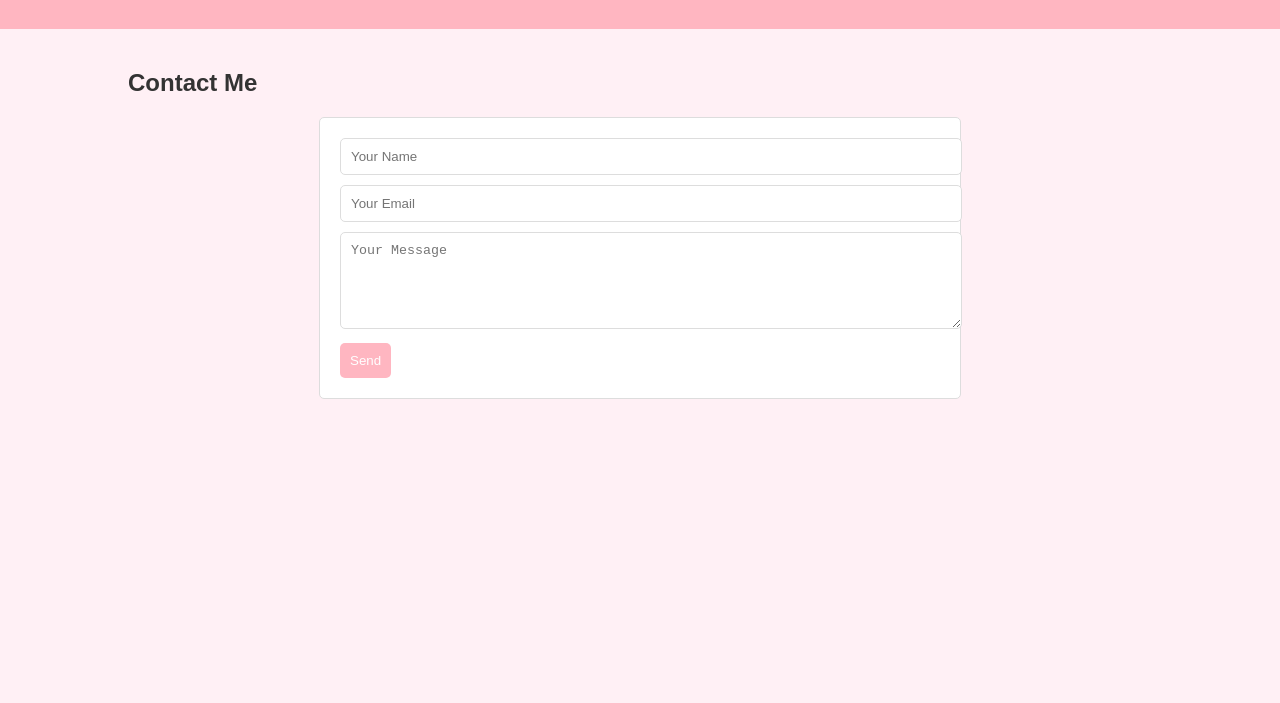
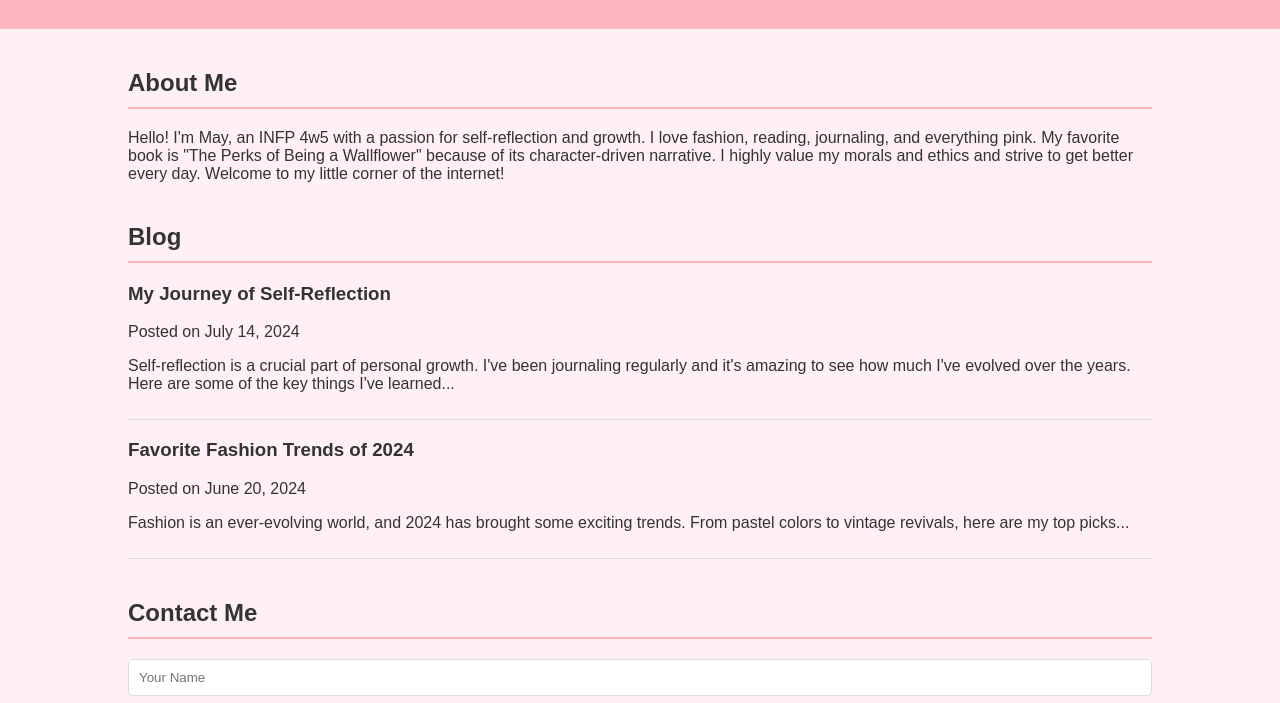
Before and after one commit to jaybeanzx/Firste2024July, a plain HTML site: page index.html in a window 1280 px wide. Shown: the part 71-774 px from the top of the page. Drawn offline with Linux system fonts and the light colour scheme.

Commit message:
Update index.html

```diff
--- a/index.html
+++ b/index.html
@@ -23,17 +23,23 @@
             margin: 0 auto;
             padding: 20px 0;
         }
+        .about, .blog, .contact {
+            margin-bottom: 40px;
+        }
+        h2 {
+            border-bottom: 2px solid #ffb6c1; /* Light Pink border bottom for headings */
+            padding-bottom: 10px;
+        }
+        .blog-post {
+            border-bottom: 1px solid #ddd;
+            padding-bottom: 10px;
+            margin-bottom: 10px;
+        }
         .contact-form {
-            max-width: 600px;
-            margin: 0 auto;
-            padding: 20px;
-            background-color: white;
-            border: 1px solid #ddd;
-            border-radius: 5px;
+            display: flex;
+            flex-direction: column;
         }
-        .contact-form input,
-        .contact-form textarea {
-            width: 100%;
+        .contact-form input, .contact-form textarea {
             padding: 10px;
             margin-bottom: 10px;
             border: 1px solid #ddd;
@@ -54,6 +60,23 @@
         <h1>Welcome to May's World</h1>
     </header>
     <div class="container">
+        <section class="about">
+            <h2>About Me</h2>
+            <p>Hello! I'm May, an INFP 4w5 with a passion for self-reflection and growth. I love fashion, reading, journaling, and everything pink. My favorite book is "The Perks of Being a Wallflower" because of its character-driven narrative. I highly value my morals and ethics and strive to get better every day. Welcome to my little corner of the internet!</p>
+        </section>
+        <section class="blog">
+            <h2>Blog</h2>
+            <div class="blog-post">
+                <h3>My Journey of Self-Reflection</h3>
+                <p>Posted on July 14, 2024</p>
+                <p>Self-reflection is a crucial part of personal growth. I've been journaling regularly and it's amazing to see how much I've evolved over the years. Here are some of the key things I've learned...</p>
+            </div>
+            <div class="blog-post">
+                <h3>Favorite Fashion Trends of 2024</h3>
+                <p>Posted on June 20, 2024</p>
+                <p>Fashion is an ever-evolving world, and 2024 has brought some exciting trends. From pastel colors to vintage revivals, here are my top picks...</p>
+            </div>
+        </section>
         <section class="contact">
             <h2>Contact Me</h2>
             <form class="contact-form" action="https://formspree.io/f/xdknkdaw" method="POST">
```
